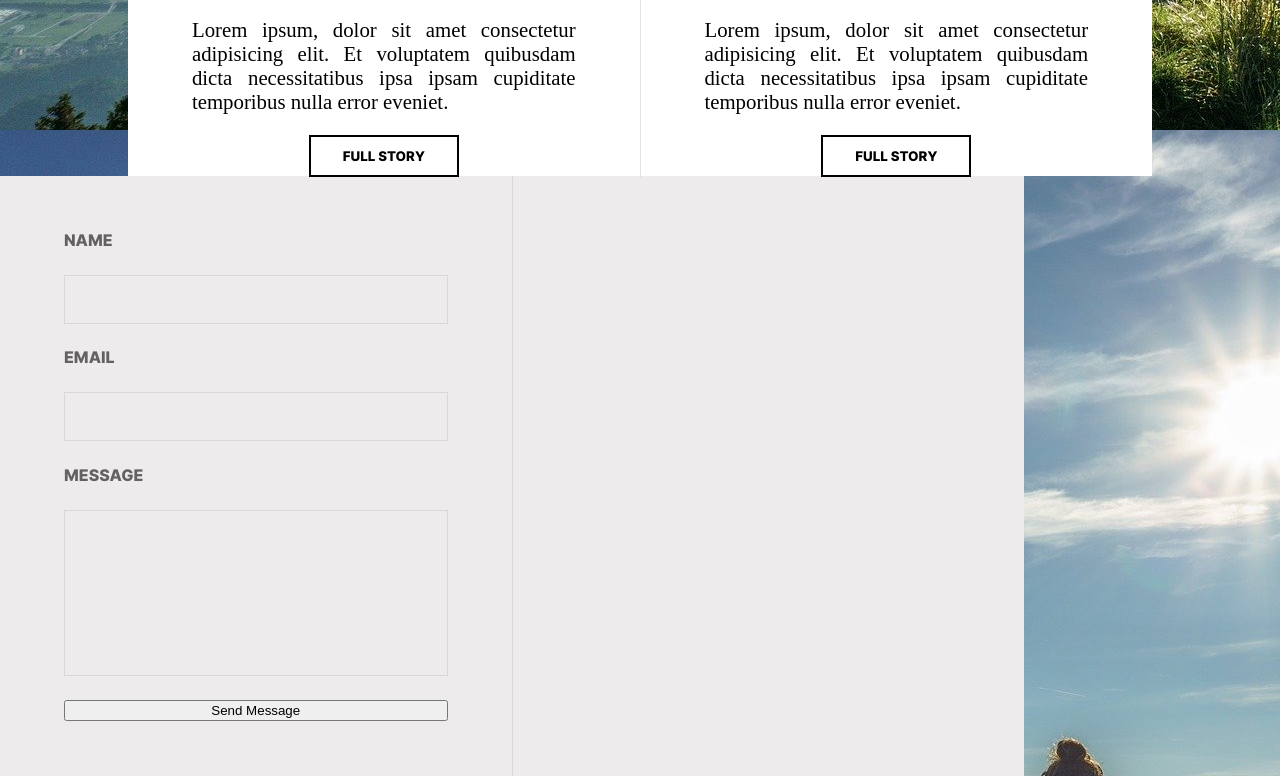
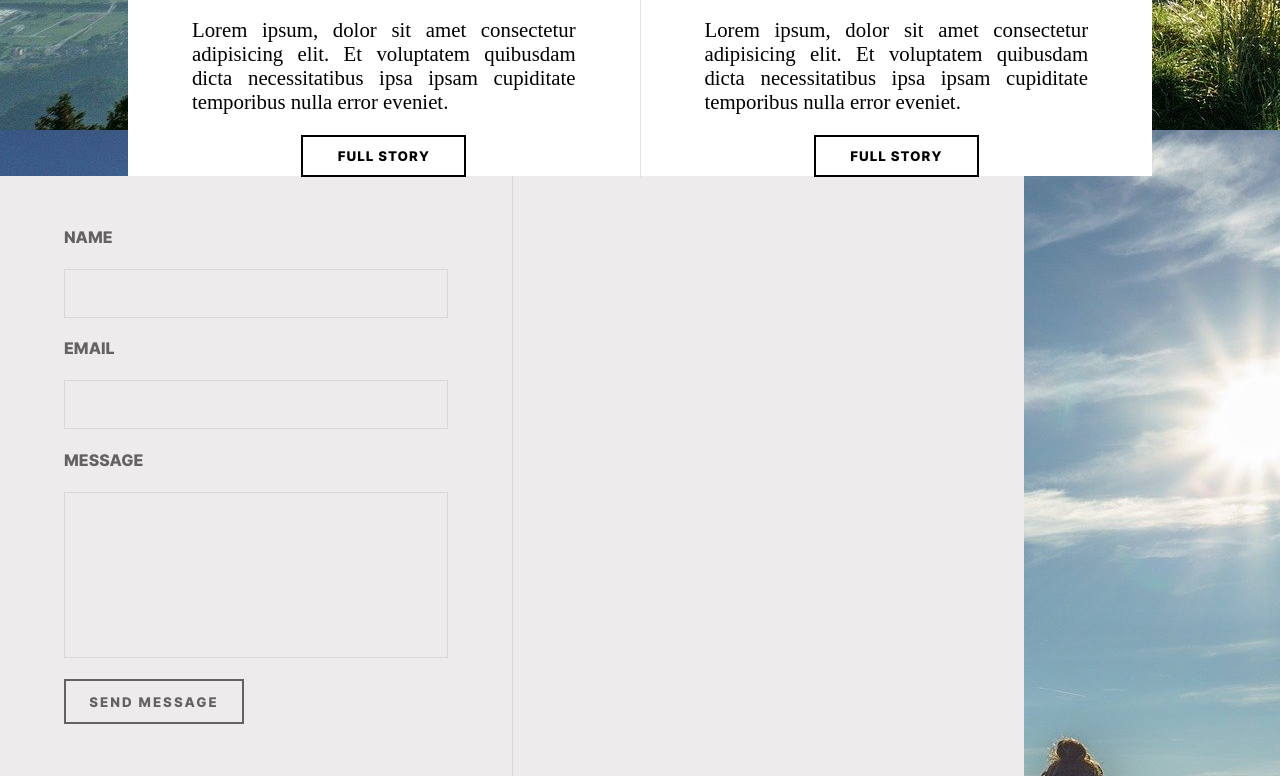
Before and after one commit to Arnaud293/Scss_Model-Integration_Mountains, a website: page index.html in a window 1280 px wide. Shown: the part 2544-3320 px from the top of the page. Drawn offline with nearby package versions, Linux system fonts and the light colour scheme; files that its build step writes are made by us from their sources; a web font is replaced by a local one.

Commit message:
add btn variant

```diff
--- a/styles/components/_buttons.scss
+++ b/styles/components/_buttons.scss
@@ -1,10 +1,23 @@
 .btn{
     border-style: none;
-    width: 150px;
+    width: 165px;
     height: 45px;
     border: solid 2px black;
     color: black;
     background: white;
     text-transform: uppercase;
     font-family: $font2;
+    letter-spacing: 1px;
 }
+
+.btn2{
+    letter-spacing: 2px;
+    border-style: none;
+    width: 180px;
+    height: 45px;
+    border: solid 2px $grey1;
+    color: $grey1;
+    background: none;
+    text-transform: uppercase;
+    font-family: $font2;
+}
```
